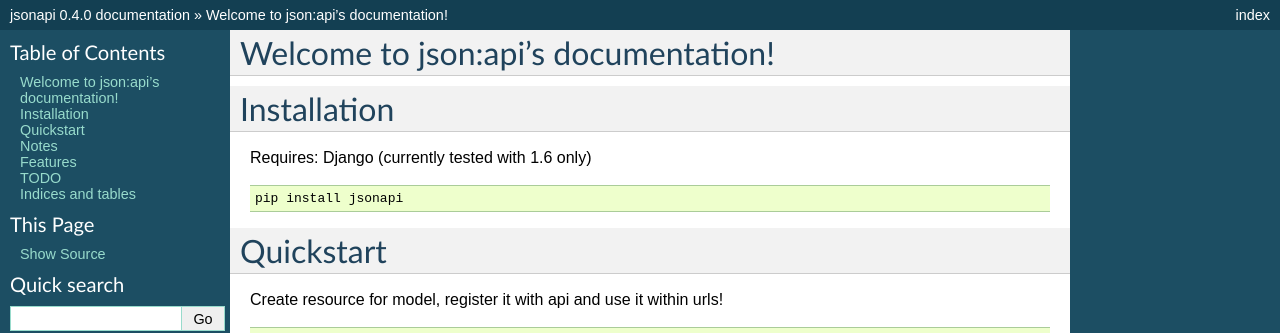
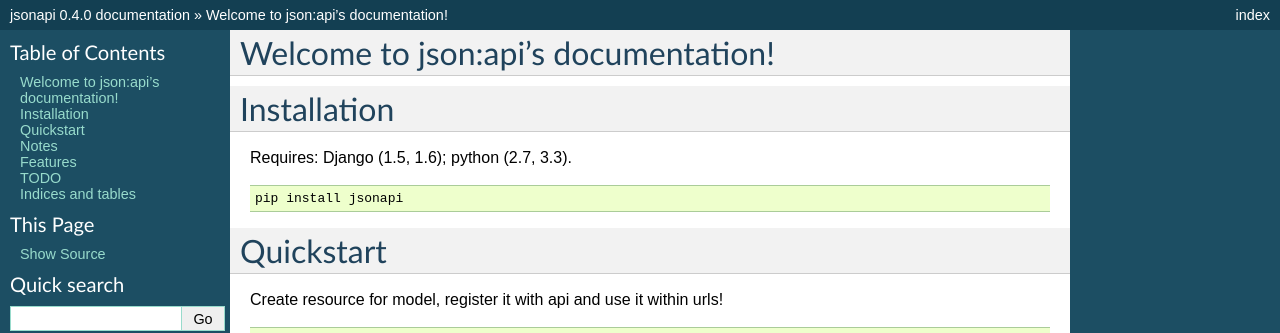
Before and after one commit to pavlov99/jsonapi, a Sphinx documentation site: the page built from docs/index.rst, in a window 1280 px wide. Shown: the top 333 px of the page. Built offline with Sphinx 7.4.7, drawn with Linux system fonts in a browser that asks for light colours.

Commit message:
add Django supported versions to readme

```diff
--- a/docs/index.rst
+++ b/docs/index.rst
@@ -11,7 +11,7 @@ Welcome to json:api's documentation!
 
 Installation
 ============
-Requires: Django (currently tested with 1.6 only)
+Requires: Django (1.5, 1.6); python (2.7, 3.3).
 
 .. code-block:: python
 
```
